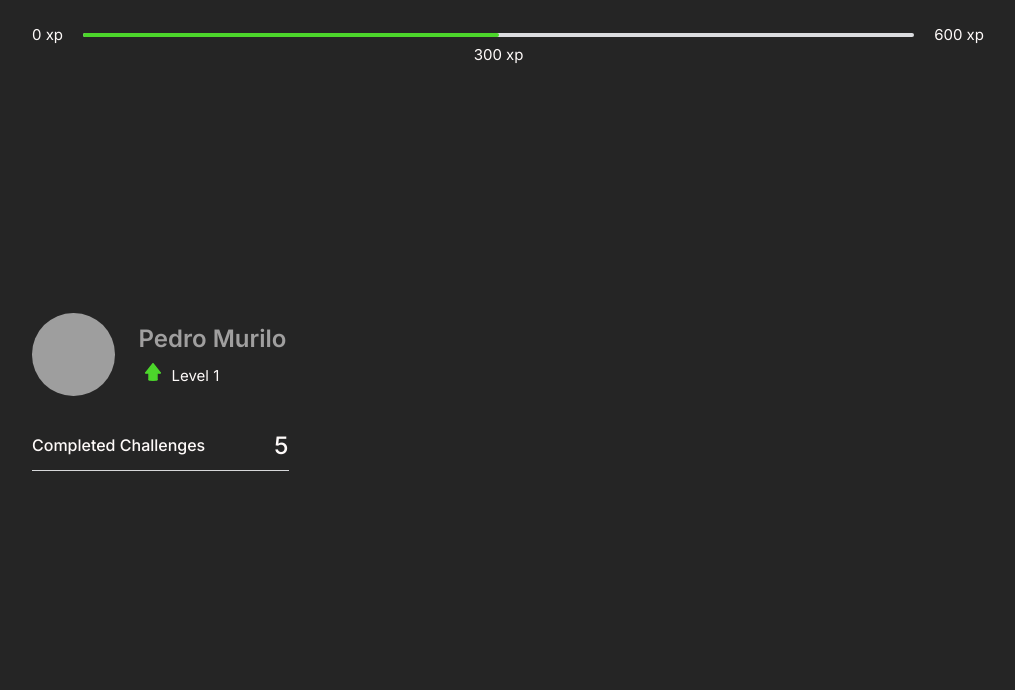
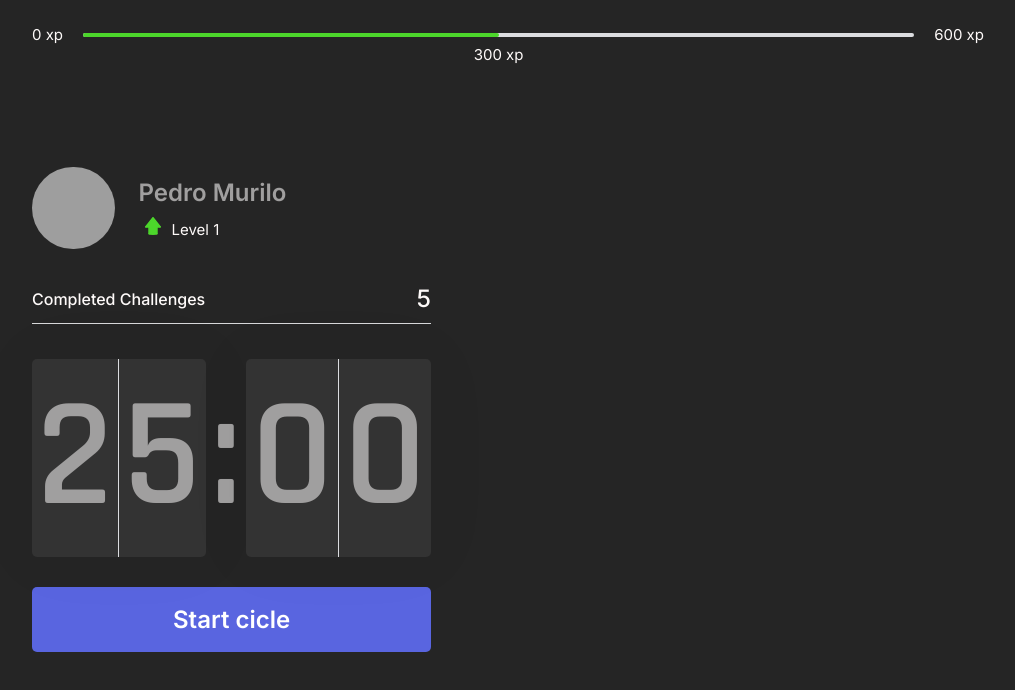
Before and after one commit to Pedro-Murilo/werpg, a Next.js app: page / in a window 1280 px wide. Shown: the top 690 px of the page, without its empty margins (132-1147 px from the left). Built offline with nearby package versions, Linux system fonts and the light colour scheme; grey boxes are pictures that could not be loaded.

Commit message:
style: countdown components

```diff
--- /dev/null
+++ b/src/components/Countdown.tsx
@@ -0,0 +1,22 @@
+import { CountdownButton, CountdownContainer } from "../styles/components/CountdownStyle";
+
+function Countdown() {
+  return (
+    <div>
+      <CountdownContainer>
+        <div>
+          <span>2</span>
+          <span>5</span>
+        </div>
+        <span>:</span>
+        <div>
+          <span>0</span>
+          <span>0</span>
+        </div>
+      </CountdownContainer>
+      <CountdownButton type="button">Start cicle</CountdownButton>
+    </div>
+  );
+}
+
+export default Countdown;
--- a/src/pages/_document.tsx
+++ b/src/pages/_document.tsx
@@ -5,12 +5,12 @@ export default class MyDocument extends Document {
     return (
       <Html>
           <Head>
+            <link rel="shortcut icon" href="favicon.png" type="image/png" />
             <link rel="preconnect" href="https://fonts.gstatic.com" />
             <link
               href="https://fonts.googleapis.com/css2?family=Inter:wght@400;500;600&family=Rajdhani:wght@600&display=swap"
               rel="stylesheet"
             />
-            <title>WeRPG</title>
           </Head>
             <body>
                 <Main />
--- a/src/pages/index.tsx
+++ b/src/pages/index.tsx
@@ -1,4 +1,6 @@
+import Head  from "next/head";
 import CompletedChallenges from "../components/CompletedChallenges";
+import Countdown from "../components/Countdown";
 import { ExperienceBar } from "../components/ExperienceBar";
 import Profile from "../components/Profile";
 import { Container } from "../styles/GlobalStyles";
@@ -8,12 +10,16 @@ export default function Home() {
   return (
     <>
       <Container>
+        <Head>
+          <title>Home | WeRPG</title>
+        </Head>
         <ExperienceBar />
 
         <SectionContainer>
           <div>
             <Profile />
             <CompletedChallenges />
+            <Countdown />
           </div>
             <div>
 
--- a/src/styles/GlobalStyles.tsx
+++ b/src/styles/GlobalStyles.tsx
@@ -9,6 +9,7 @@ const GlobalStyle = createGlobalStyle`
 
 :root {
   --white: #fff;
+  --black-light: #333;
   --background: #252525;
   --gray-line: #dcdde0;
   --text: #fefaf9;
--- /dev/null
+++ b/src/styles/components/CountdownStyle.tsx
@@ -0,0 +1,55 @@
+import styled from 'styled-components';
+
+export const CountdownContainer = styled.div`
+    display: flex;
+    align-items: center;
+    font-family: 'Rajdhani';
+    font-weight: 600;
+    color: var(--title);
+
+    div {
+        flex: 1;
+        display: flex;
+        align-items:center;
+        justify-content: space-evenly;
+        background: var(--black-light);
+        box-shadow: 0 0 6.8rem rgba(0, 0, 0, 0.05);
+        font-size: 15.5rem;
+        border-radius: 0.5rem;
+        text-align: center;
+
+        span {
+            flex: 1;
+            padding: 0 0.5rem;
+        }
+
+        span:first-child {
+            border-right: 1px solid var(--gray-line);
+        }
+    }
+
+    > span {
+        font-size: 15.5rem;
+        margin: 0 0.5rem;
+    }
+`
+
+export const CountdownButton = styled.button`
+    width: 100%;
+    height: 6.5rem;
+    margin-top: 3rem;
+    display: flex;
+    align-items: center;
+    justify-content: center;
+    border: 0;
+    border-radius: 0.5rem;
+    background: var(--blue);
+    color: var(--white);
+    font-size: 2.4rem;
+    font-weight: 600;
+    transition: background-color 200ms;
+
+    &:hover {
+        background: var(--blue-dark);
+    }
+`
```
